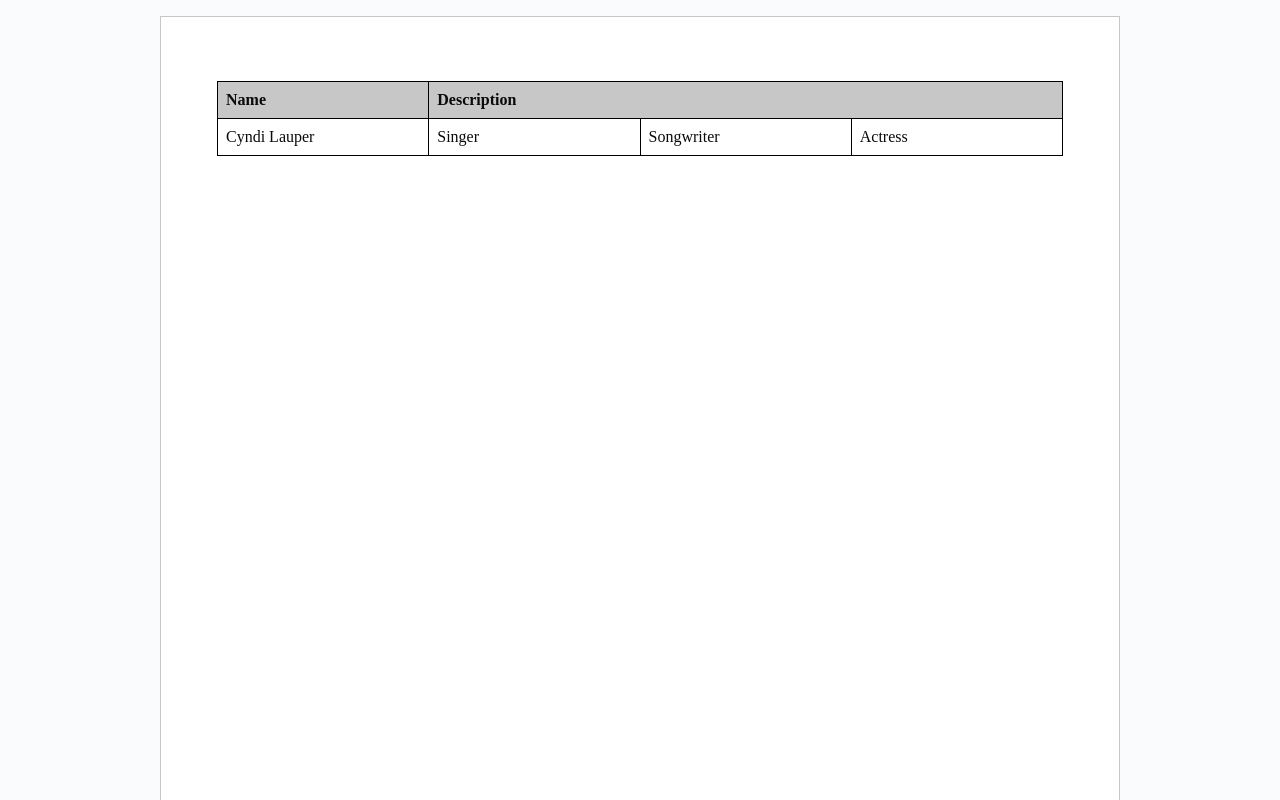
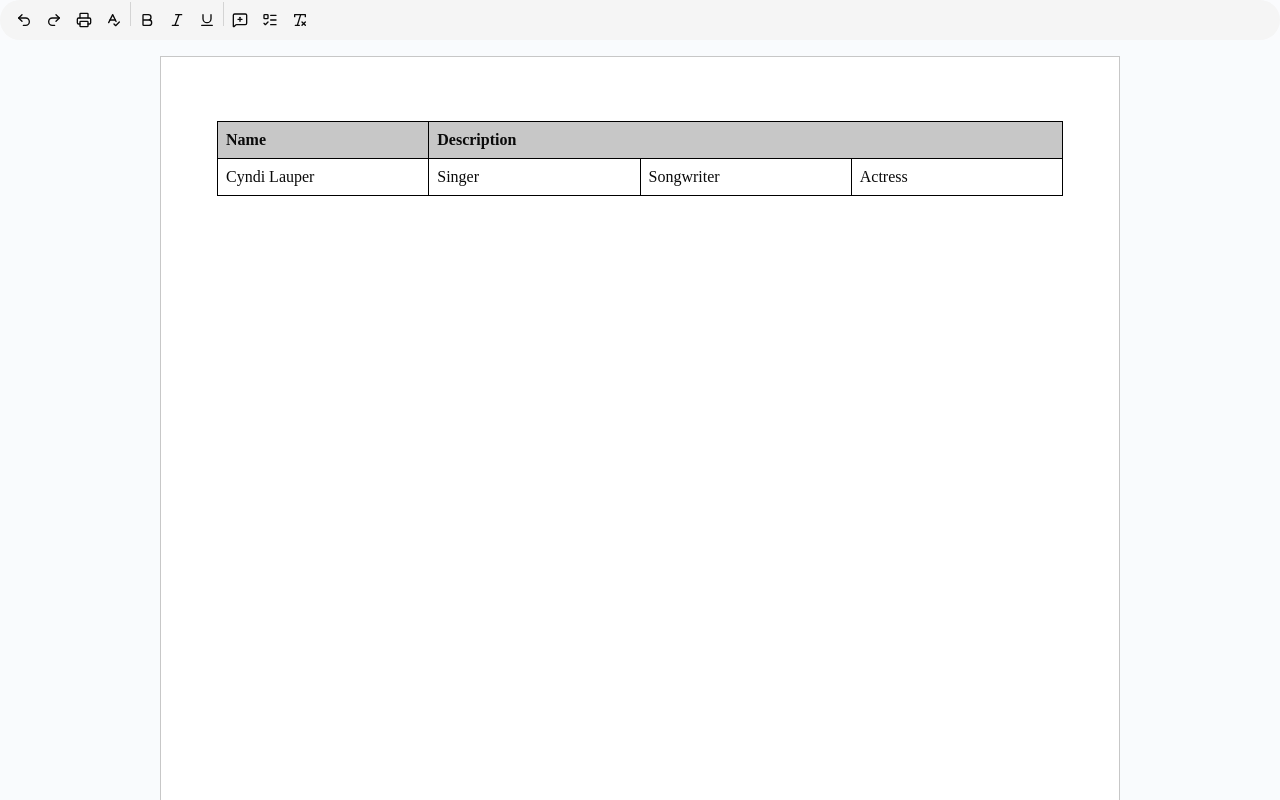
Before and after one commit to iabhinav15/mydoc, a Next.js app: page /documents/1 in a window 1280 px wide. Shown: the top 800 px of the page. Built offline with nearby package versions, Linux system fonts and the light colour scheme.

Commit message:
added editor tools

```diff
--- a/app/documents/[documentId]/editor.tsx
+++ b/app/documents/[documentId]/editor.tsx
@@ -6,8 +6,36 @@
 import { TableKit } from "@tiptap/extension-table";
 import Image from "@tiptap/extension-image";
 
+import { useEditorStore } from "@/store/use-editor-store";
+
 export const Editor = () => {
+  const { setEditor } = useEditorStore();
+
   const editor = useEditor({
+    onCreate: ({ editor }) => {
+      setEditor(editor);
+    },
+    onDestroy: () => {
+      setEditor(null);
+    },
+    onUpdate: ({ editor }) => {
+      setEditor(editor);
+    },
+    onSelectionUpdate: ({ editor }) => {
+      setEditor(editor);
+    },
+    onTransaction: ({ editor }) => {
+      setEditor(editor);
+    },
+    onFocus: ({ editor }) => {
+      setEditor(editor);
+    },
+    onBlur: ({ editor }) => {
+      setEditor(editor);
+    },
+    onContentError: ({ editor }) => {
+      setEditor(editor);
+    },
     editorProps: {
       attributes: {
         style: "padding-left: 56px; padding-right: 56px;",
--- a/app/documents/[documentId]/page.tsx
+++ b/app/documents/[documentId]/page.tsx
@@ -1,4 +1,5 @@
 import { Editor } from "./editor";
+import { Toolbar } from "./toolbar";
 
 interface DocumentIdPageProps {
   params: Promise<{ documentId: string }>;
@@ -8,7 +9,8 @@
   const { documentId } = await params;
 
   return (
-    <div className="min-h-screen w-full flex justify-center items-center bg-[#FAFBFD]">
+    <div className="min-h-screen bg-[#FAFBFD]">
+      <Toolbar />
       <Editor />
     </div>
   );
--- /dev/null
+++ b/app/documents/[documentId]/toolbar.tsx
@@ -0,0 +1,138 @@
+"use client";
+
+import { Separator } from "@/components/ui/separator";
+import { cn } from "@/lib/utils";
+import { useEditorStore } from "@/store/use-editor-store";
+import {
+  BoldIcon,
+  ItalicIcon,
+  ListTodoIcon,
+  LucideIcon,
+  MessageSquarePlusIcon,
+  PrinterIcon,
+  Redo2Icon,
+  RemoveFormattingIcon,
+  SpellCheckIcon,
+  UnderlineIcon,
+  Undo2Icon,
+} from "lucide-react";
+
+interface ToolbarButtonProps {
+  onClick?: () => void;
+  isActive?: boolean;
+  icon: LucideIcon;
+}
+
+const ToolbarButton = ({
+  onClick,
+  isActive,
+  icon: Icon,
+}: ToolbarButtonProps) => {
+  return (
+    <button
+      onClick={onClick}
+      className={cn(
+        "text-sm h-7 min-w-7 flex items-center justify-center rounded-sm hover:bg-neutral-200/80",
+        isActive && "bg-neutral-200/80",
+      )}
+    >
+      <Icon className="size-4" />
+    </button>
+  );
+};
+
+export const Toolbar = () => {
+  const { editor } = useEditorStore();
+
+  const sections: {
+    label: string;
+    icon: LucideIcon;
+    onClick: () => void;
+    isActive?: boolean;
+  }[][] = [
+    [
+      {
+        label: "Undo",
+        icon: Undo2Icon,
+        onClick: () => editor?.chain().focus().undo().run(),
+      },
+      {
+        label: "Redo",
+        icon: Redo2Icon,
+        onClick: () => editor?.chain().focus().redo().run(),
+      },
+      {
+        label: "Print",
+        icon: PrinterIcon,
+        onClick: () => window.print(),
+      },
+      {
+        label: "Spell Check",
+        icon: SpellCheckIcon,
+        onClick: () => {
+          const current = editor?.view.dom.getAttribute("spellcheck");
+          editor?.view.dom.setAttribute(
+            "spellcheck",
+            current === "false" ? "true" : "false",
+          );
+        },
+      },
+    ],
+    [
+      {
+        label: "Bold",
+        icon: BoldIcon,
+        isActive: editor?.isActive("bold"),
+        onClick: () => editor?.chain().focus().toggleBold().run(),
+      },
+      {
+        label: "Italic",
+        icon: ItalicIcon,
+        isActive: editor?.isActive("italic"),
+        onClick: () => editor?.chain().focus().toggleItalic().run(),
+      },
+      {
+        label: "Underline",
+        icon: UnderlineIcon,
+        isActive: editor?.isActive("underline"),
+        onClick: () => editor?.chain().focus().toggleUnderline().run(),
+      },
+    ],
+    [
+      {
+        label: "Comment",
+        icon: MessageSquarePlusIcon,
+        onClick: () => editor?.chain().focus().toggleBulletList().run(),
+        isActive: false,
+      },
+      {
+        label: "List Todo",
+        icon: ListTodoIcon,
+        isActive: editor?.isActive("taskList"),
+        onClick: () => editor?.chain().focus().toggleTaskList().run(),
+      },
+      {
+        label: "Remove Formatting",
+        icon: RemoveFormattingIcon,
+        isActive: editor?.isActive("orderedList"),
+        onClick: () => editor?.chain().focus().unsetAllMarks().run(),
+      },
+    ],
+  ];
+
+  return (
+    <div className="bg-muted px-2.5 py-0.5 rounded-3xl min-h-10 flex items-center gap-x-0.5 overflow-x-auto">
+      {sections[0].map((item) => (
+        <ToolbarButton key={item.label} {...item} />
+      ))}
+      <Separator orientation="vertical" className="h-6 bg-neutral-300" />
+      {sections[1].map((item) => (
+        <ToolbarButton key={item.label} {...item} />
+      ))}
+      <Separator orientation="vertical" className="h-6 bg-neutral-300" />
+      {sections[2].map((item) => (
+        <ToolbarButton key={item.label} {...item} />
+      ))}
+    </div>
+  );
+};
--- a/package.json
+++ b/package.json
@@ -24,6 +24,7 @@
     "date-fns": "^4.1.0",
     "embla-carousel-react": "^8.6.0",
     "input-otp": "^1.4.2",
+    "lucide-react": "^1.8.0",
     "next": "16.2.2",
     "next-themes": "^0.4.6",
     "radix-ui": "^1.4.3",
@@ -36,7 +37,8 @@
     "sonner": "^2.0.7",
     "tailwind-merge": "^3.5.0",
     "tw-animate-css": "^1.4.0",
-    "vaul": "^1.1.2"
+    "vaul": "^1.1.2",
+    "zustand": "^5.0.12"
   },
   "devDependencies": {
     "@tailwindcss/postcss": "^4",
--- /dev/null
+++ b/store/use-editor-store.ts
@@ -0,0 +1,12 @@
+import { create } from "zustand";
+import { type Editor } from "@tiptap/react";
+
+interface EditorState {
+  editor: Editor | null;
+  setEditor: (editor: Editor | null) => void;
+}
+
+export const useEditorStore = create<EditorState>((set) => ({
+  editor: null,
+  setEditor: (editor) => set({ editor }),
+}));
```
Also changed, not shown: 1 other file (tests, documents, lock files or other folders).
